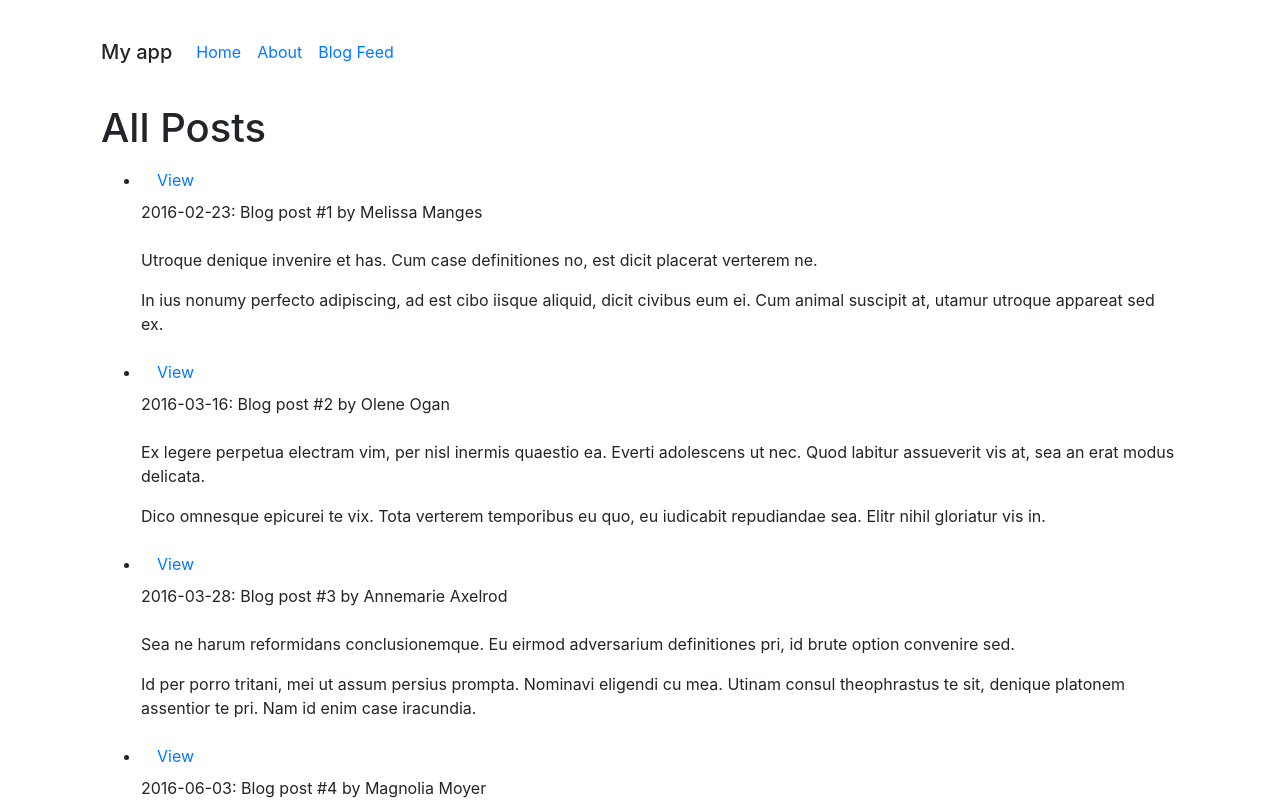
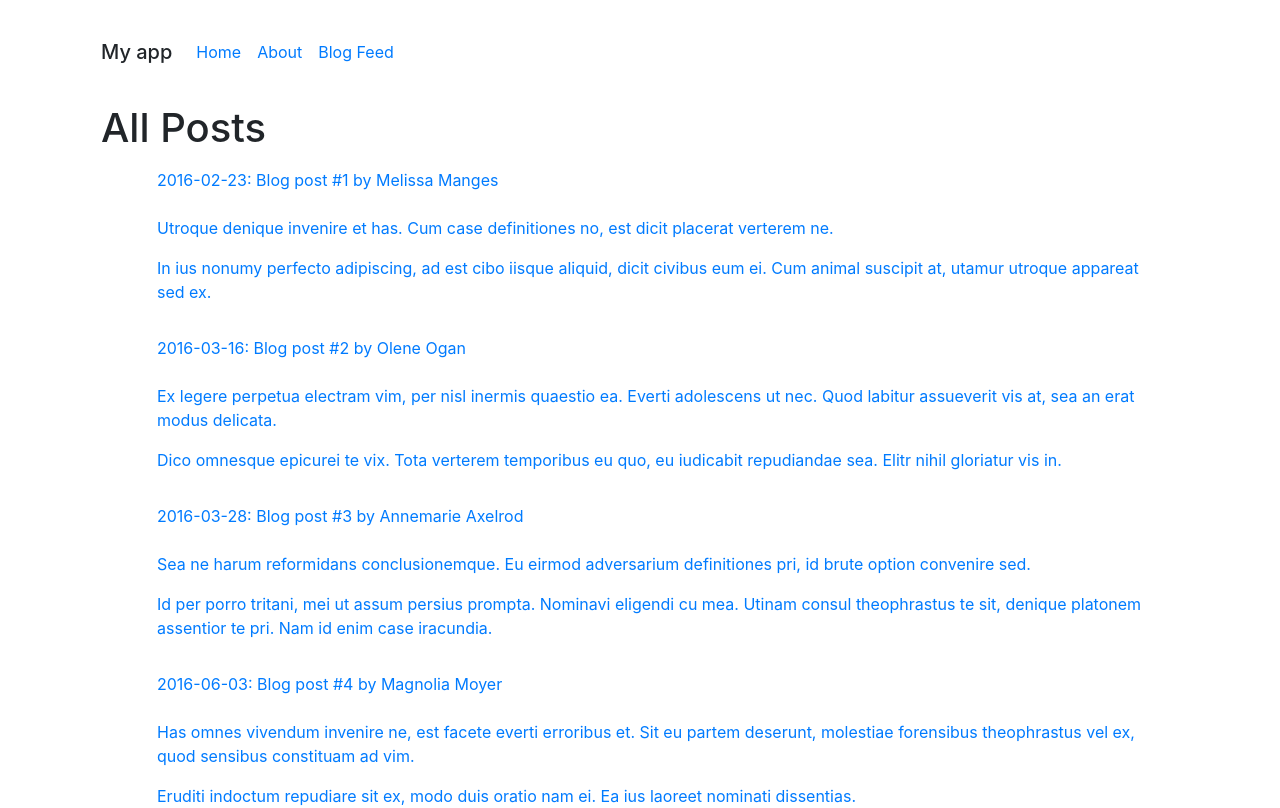
Before and after one commit to Adrianjewell91/telnyx, a React app: page /#/posts in a window 1280 px wide. Shown: the top 808 px of the page. Built offline with nearby package versions, Linux system fonts and the light colour scheme; data requests are answered from the project's data file.

Commit message:
styling the list

```diff
--- a/src/app/posts/postsIndex/posts_index.jsx
+++ b/src/app/posts/postsIndex/posts_index.jsx
@@ -21,8 +21,10 @@ class PostsIndex extends React.Component {
           {
             this.props.publish_dates.map((el) => {
               return <li key={this.props.posts[el[0]].id}>
-                        <Link to={`/posts/${this.props.posts[el[0]].slug}`} className='nav-link'>View</Link>
-                        <PostShowComponent post={this.props.posts[el[0]]}/>
+                        <Link to={`/posts/${this.props.posts[el[0]].slug}`}
+                              className='nav-link'>
+                          <PostShowComponent post={this.props.posts[el[0]]}/>
+                        </Link>
                       </li>
             })
           }
--- a/src/entry.scss
+++ b/src/entry.scss
@@ -7,3 +7,12 @@
 
 // Manifest
 @import "scss/base";
+
+li {
+  list-style: none;
+}
+
+li:hover {
+  border-left: 1px solid black;
+  border-right: 1px solid black;
+}
```
